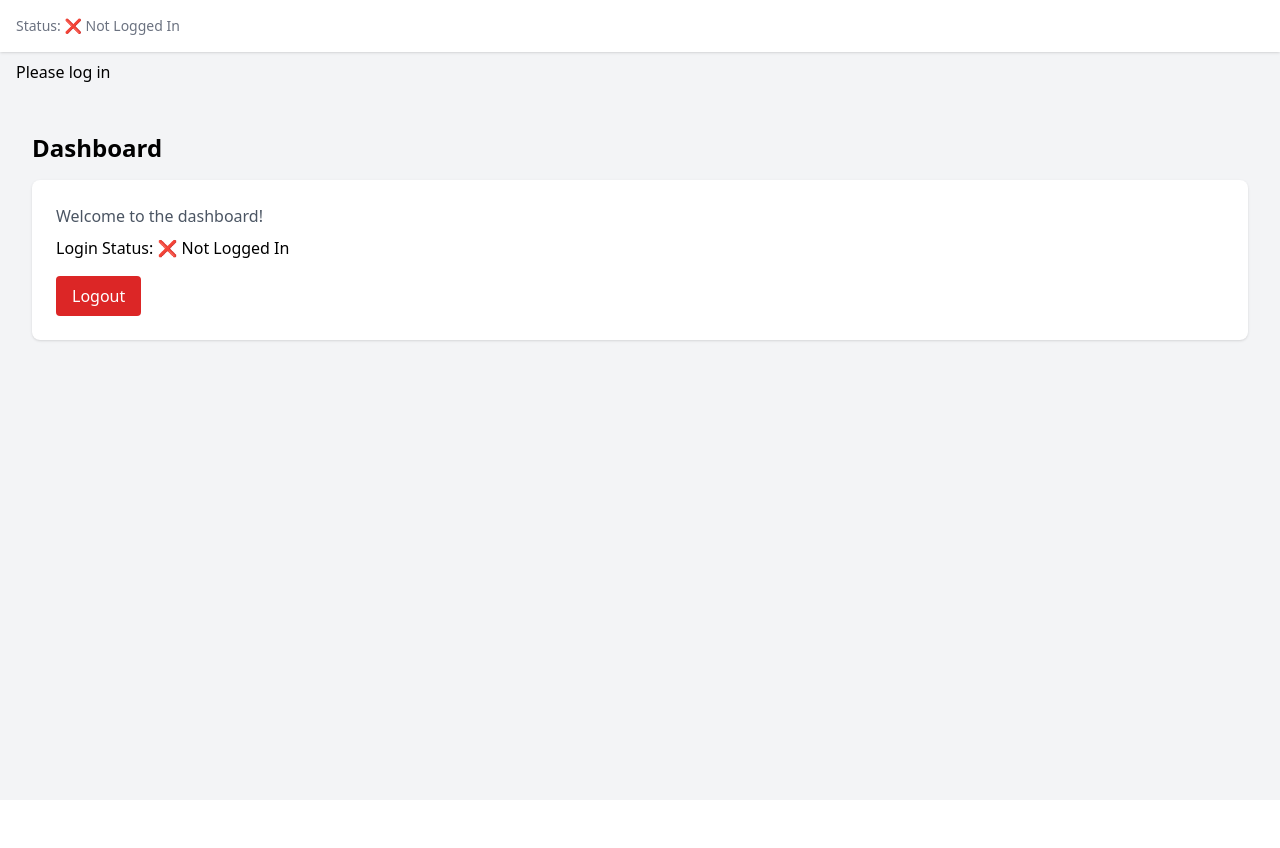
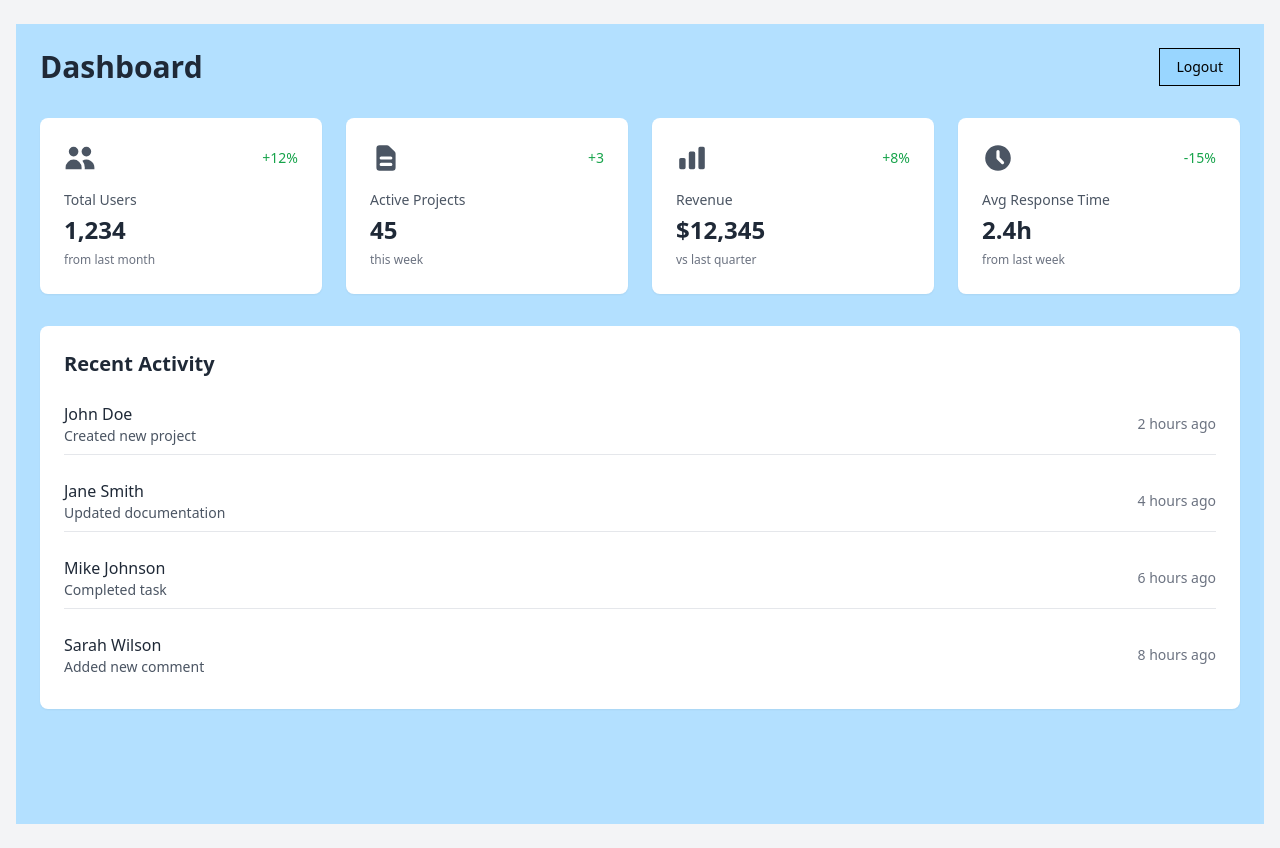
Before and after one commit to raybunnage/dhg-monorepo, a React (Vite) app in the folder apps/dhg-baseline/: page /dashboard in a window 1280 px wide. Before the commit the page ends 800 px from the top, so only its background shows below. Built offline with nearby package versions, Linux system fonts and the light colour scheme.

Commit message:
starting to look real with the dashboard and login working

```diff
--- a/apps/dhg-baseline/src/components/Layout.tsx
+++ b/apps/dhg-baseline/src/components/Layout.tsx
@@ -10,22 +10,6 @@ const Layout = ({ children }: LayoutProps) => {
 
   return (
     <div className="min-h-screen bg-gray-100">
-      <header className="bg-white shadow">
-        <div className="max-w-7xl mx-auto py-4 px-4">
-          <div className="text-sm text-gray-500">
-            Status: {isLoggedIn ? '✅ Logged In' : '❌ Not Logged In'}
-          </div>
-        </div>
-      </header>
-      <nav role="navigation" aria-label="main navigation">
-        <div className="max-w-7xl mx-auto px-4 py-2">
-          {isLoggedIn ? (
-            <span>Welcome back!</span>
-          ) : (
-            <span>Please log in</span>
-          )}
-        </div>
-      </nav>
       <main className="max-w-7xl mx-auto py-6 px-4">
         {children}
       </main>
--- a/apps/dhg-baseline/src/pages/DashboardPage.tsx
+++ b/apps/dhg-baseline/src/pages/DashboardPage.tsx
@@ -1,31 +1,122 @@
 import { useNavigate } from 'react-router-dom';
 import { useAuth } from '../context/AuthContext';
+import { HiUsers, HiDocumentText, HiChartBar, HiClock } from 'react-icons/hi';
 
 const DashboardPage = () => {
-  const { isLoggedIn, toggleLogin } = useAuth();
+  const { toggleLogin } = useAuth();
   const navigate = useNavigate();
 
-  const handleLogout = () => {
-    toggleLogin(); // Set auth state to logged out
-    navigate('/login'); // Redirect to login page
+  // Ocean Blue theme colors
+  const theme = {
+    background: '#b3e0ff',
+    secondary: '#99d6ff',
+    card: '#ffffff',
+    buttonBg: '#99d6ff',
+    buttonHover: '#80ccff',
   };
 
-  console.log('📊 Dashboard Render:', { isLoggedIn });
+  const stats = [
+    {
+      title: 'Total Users',
+      value: '1,234',
+      icon: HiUsers,
+      change: '+12%',
+      timeframe: 'from last month'
+    },
+    {
+      title: 'Active Projects',
+      value: '45',
+      icon: HiDocumentText,
+      change: '+3',
+      timeframe: 'this week'
+    },
+    {
+      title: 'Revenue',
+      value: '$12,345',
+      icon: HiChartBar,
+      change: '+8%',
+      timeframe: 'vs last quarter'
+    },
+    {
+      title: 'Avg Response Time',
+      value: '2.4h',
+      icon: HiClock,
+      change: '-15%',
+      timeframe: 'from last week'
+    }
+  ];
+
+  const recentActivity = [
+    { user: 'John Doe', action: 'Created new project', time: '2 hours ago' },
+    { user: 'Jane Smith', action: 'Updated documentation', time: '4 hours ago' },
+    { user: 'Mike Johnson', action: 'Completed task', time: '6 hours ago' },
+    { user: 'Sarah Wilson', action: 'Added new comment', time: '8 hours ago' },
+  ];
+
+  const handleLogout = () => {
+    toggleLogin();
+    navigate('/login');
+  };
 
   return (
-    <div className="p-4">
-      <h1 className="text-2xl font-bold mb-4">Dashboard</h1>
-      <div className="bg-white shadow rounded-lg p-6">
-        <p className="text-gray-600">Welcome to the dashboard!</p>
-        <p className="mt-2">Login Status: {isLoggedIn ? '✅ Logged In' : '❌ Not Logged In'}</p>
-
-        {/* Add logout button */}
+    <div className="min-h-screen p-6" style={{ backgroundColor: theme.background }}>
+      {/* Header */}
+      <div className="flex justify-between items-center mb-8">
+        <h1 className="text-3xl font-bold text-gray-800">Dashboard</h1>
         <button
           onClick={handleLogout}
-          className="mt-4 px-4 py-2 bg-red-600 text-white rounded hover:bg-red-700 transition-colors"
+          className="px-4 py-2 border border-black text-sm font-medium"
+          style={{
+            backgroundColor: theme.buttonBg,
+            transition: 'background-color 0.2s'
+          }}
+          onMouseOver={e => e.currentTarget.style.backgroundColor = theme.buttonHover}
+          onMouseOut={e => e.currentTarget.style.backgroundColor = theme.buttonBg}
         >
           Logout
         </button>
+      </div>
+
+      {/* Stats Grid */}
+      <div className="grid grid-cols-1 md:grid-cols-2 lg:grid-cols-4 gap-6 mb-8">
+        {stats.map((stat) => (
+          <div
+            key={stat.title}
+            className="p-6 rounded-lg shadow-sm"
+            style={{ backgroundColor: theme.card }}
+          >
+            <div className="flex items-center justify-between">
+              <stat.icon className="w-8 h-8 text-gray-600" />
+              <span className="text-green-600 text-sm">{stat.change}</span>
+            </div>
+            <h3 className="text-gray-600 text-sm mt-4">{stat.title}</h3>
+            <p className="text-2xl font-semibold text-gray-800 mt-1">{stat.value}</p>
+            <span className="text-gray-500 text-xs">{stat.timeframe}</span>
+          </div>
+        ))}
+      </div>
+
+      {/* Recent Activity */}
+      <div
+        className="rounded-lg shadow-sm p-6"
+        style={{ backgroundColor: theme.card }}
+      >
+        <h2 className="text-xl font-semibold text-gray-800 mb-4">Recent Activity</h2>
+        <div className="space-y-4">
+          {recentActivity.map((activity, index) => (
+            <div
+              key={index}
+              className="flex items-center justify-between py-2"
+              style={{ borderBottom: index !== recentActivity.length - 1 ? '1px solid #e5e7eb' : 'none' }}
+            >
+              <div>
+                <p className="text-gray-800 font-medium">{activity.user}</p>
+                <p className="text-gray-600 text-sm">{activity.action}</p>
+              </div>
+              <span className="text-gray-500 text-sm">{activity.time}</span>
+            </div>
+          ))}
+        </div>
       </div>
     </div>
   );
```
